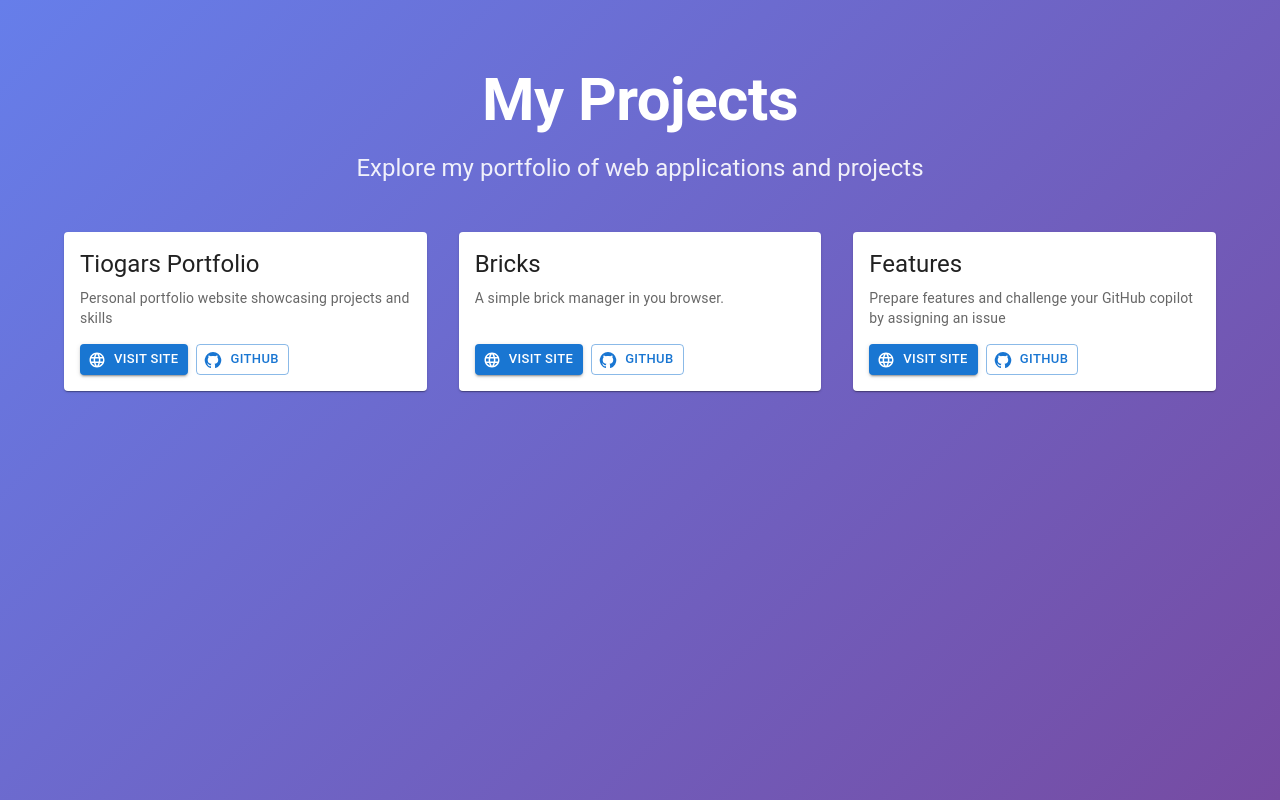
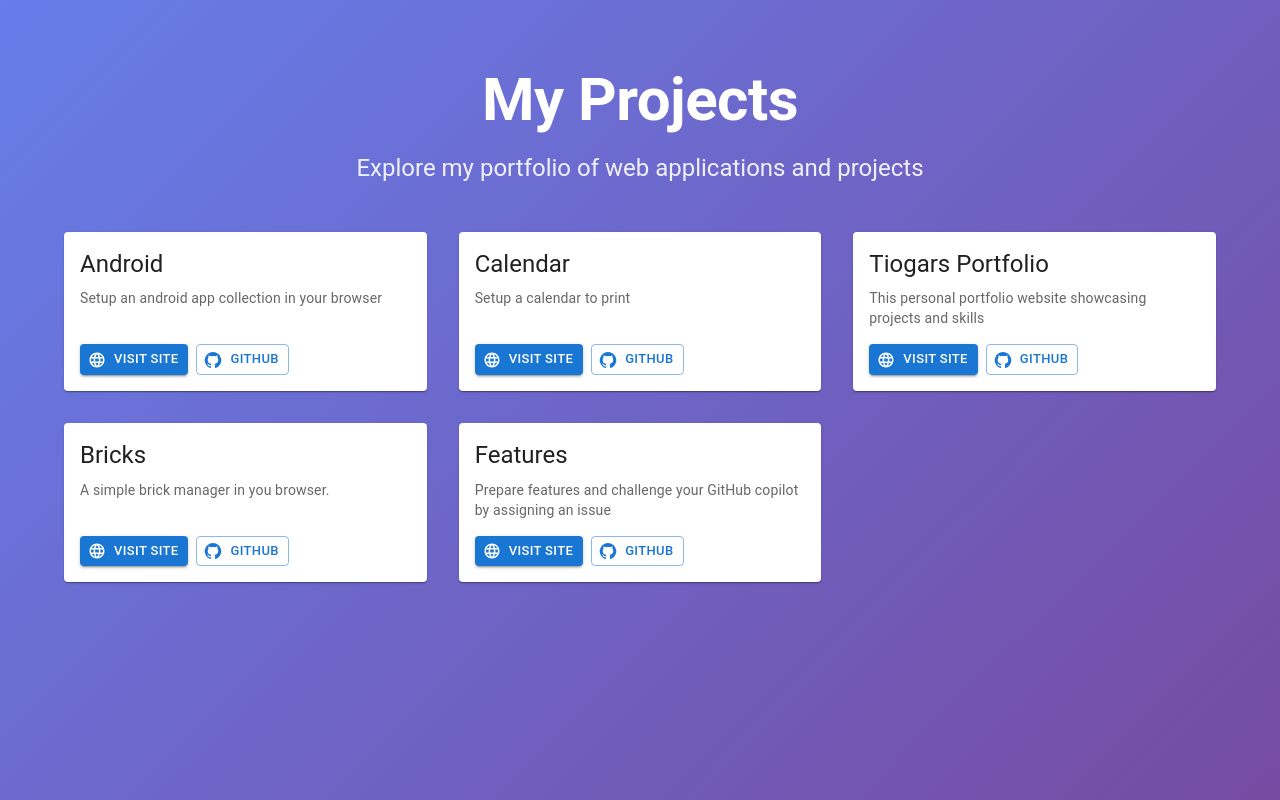
Before and after one commit to tiogars/www.tiogars.fr, a React (Vite) app: page / in a window 1280 px wide. Built offline with nearby package versions, Linux system fonts and the light colour scheme.

Commit message:
Modify Tiogars Portfolio description in data.ts
Updated the description for the Tiogars Portfolio entry to improve clarity.

```diff
--- a/src/data.ts
+++ b/src/data.ts
@@ -2,8 +2,20 @@ import type { Website } from './types';
 
 export const websites: Website[] = [
   {
+    name: 'Android',
+    description: 'Setup an android app collection in your browser',
+    url: 'https://android.tiogars.fr',
+    githubRepo: 'https://github.com/tiogars/android.tiogars.fr',
+  },
+  {
+    name: 'Calendar',
+    description: 'Setup a calendar to print',
+    url: 'https://calendar.tiogars.fr',
+    githubRepo: 'https://github.com/tiogars/calendar',
+  },
+  {
     name: 'Tiogars Portfolio',
-    description: 'Personal portfolio website showcasing projects and skills',
+    description: 'This personal portfolio website showcasing projects and skills',
     url: 'https://tiogars.github.io/www.tiogars.fr',
     githubRepo: 'https://github.com/tiogars/www.tiogars.fr',
   },
```
